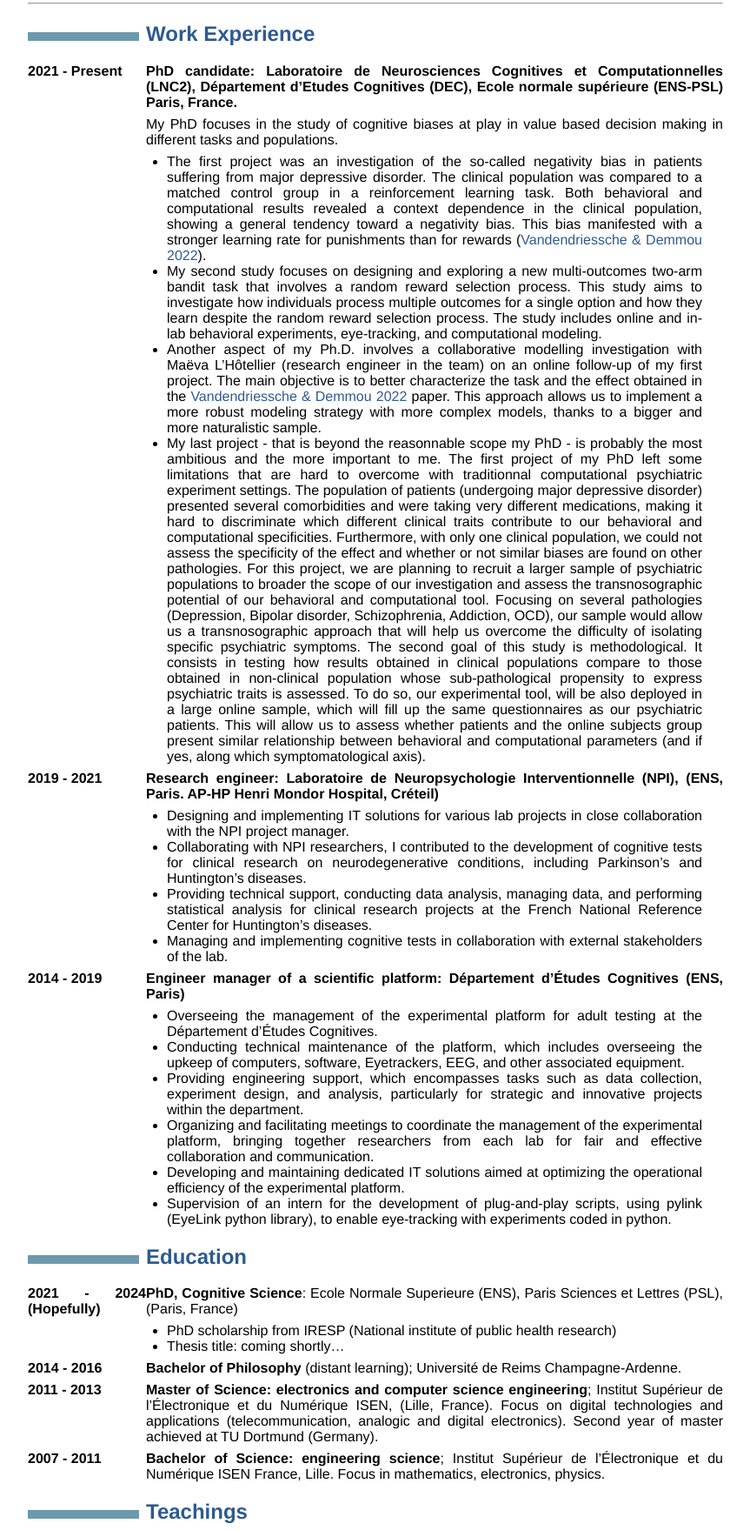
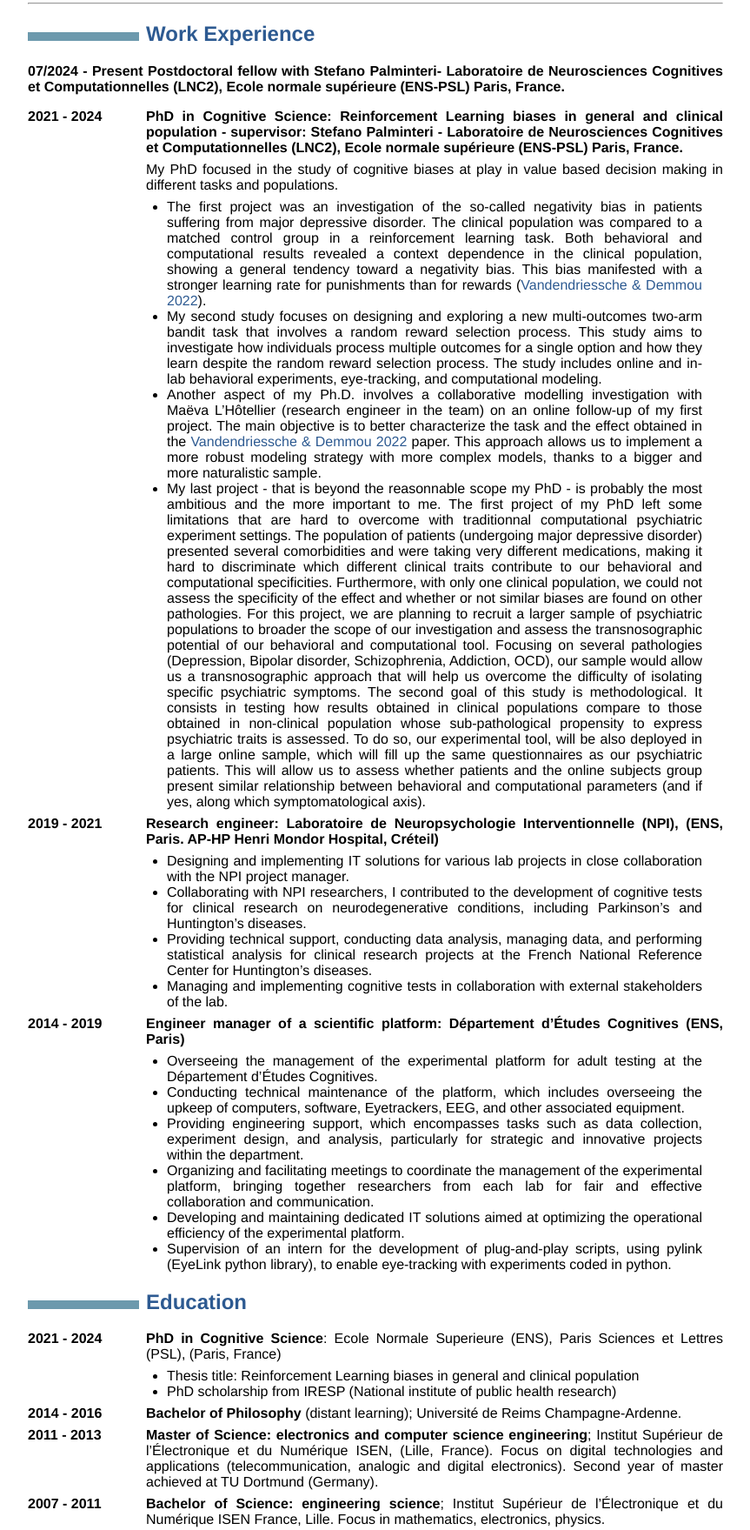
Before and after one commit to HenriVDD/henrivdd.github.io, a plain HTML site: page index.html in a window 1280 px wide. Shown: the part 377-2136 px from the top of the page at 87% size, without its empty margins (208-1071 px from the left). Drawn offline with Linux system fonts and the light colour scheme.

Commit message:
typo correction

```diff
--- a/index.html
+++ b/index.html
@@ -41,10 +41,11 @@
 </blockquote>
 <hr />
 <h2 id="work-experience">Work Experience</h2>
+<p><strong>07/2024 - Present</strong> <strong>Postdoctoral fellow with Stefano Palminteri- Laboratoire de Neurosciences Cognitives et Computationnelles (LNC2), Ecole normale supérieure (ENS-PSL) Paris, France.</strong></p>
 <dl>
-<dt><strong>2021 - Present</strong></dt>
-<dd><p><strong>PhD candidate: Laboratoire de Neurosciences Cognitives et Computationnelles (LNC2), Département d’Etudes Cognitives (DEC), Ecole normale supérieure (ENS-PSL) Paris, France.</strong></p>
-<p>My PhD focuses in the study of cognitive biases at play in value based decision making in different tasks and populations.</p>
+<dt><strong>2021 - 2024</strong></dt>
+<dd><p><strong>PhD in Cognitive Science: Reinforcement Learning biases in general and clinical population - supervisor: Stefano Palminteri - Laboratoire de Neurosciences Cognitives et Computationnelles (LNC2), Ecole normale supérieure (ENS-PSL) Paris, France.</strong></p>
+<p>My PhD focused in the study of cognitive biases at play in value based decision making in different tasks and populations.</p>
 <ul>
 <li>The first project was an investigation of the so-called negativity bias in patients suffering from major depressive disorder. The clinical population was compared to a matched control group in a reinforcement learning task. Both behavioral and computational results revealed a context dependence in the clinical population, showing a general tendency toward a negativity bias. This bias manifested with a stronger learning rate for punishments than for rewards (<a href="https://doi.org/10.1017/s0033291722001593">Vandendriessche &amp; Demmou 2022</a>).</li>
 <li>My second study focuses on designing and exploring a new multi-outcomes two-arm bandit task that involves a random reward selection process. This study aims to investigate how individuals process multiple outcomes for a single option and how they learn despite the random reward selection process. The study includes online and in-lab behavioral experiments, eye-tracking, and computational modeling.</li>
@@ -75,11 +76,11 @@
 </dl>
 <h2 id="education">Education</h2>
 <dl>
-<dt><strong>2021 - 2024</strong> (Hopefully)</dt>
-<dd><p><strong>PhD, Cognitive Science</strong>: Ecole Normale Superieure (ENS), Paris Sciences et Lettres (PSL), (Paris, France)</p>
+<dt><strong>2021 - 2024</strong></dt>
+<dd><p><strong>PhD in Cognitive Science</strong>: Ecole Normale Superieure (ENS), Paris Sciences et Lettres (PSL), (Paris, France)</p>
 <ul>
+<li>Thesis title: Reinforcement Learning biases in general and clinical population</li>
 <li>PhD scholarship from IRESP (National institute of public health research)</li>
-<li>Thesis title: coming shortly…</li>
 </ul>
 </dd>
 <dt><strong>2014 - 2016</strong></dt>
@@ -110,12 +111,12 @@
 </dl>
 <h2 id="publications">Publications</h2>
 <ul>
+<li><p><strong>Vandendriessche, H.</strong>, Demmou, A., Bavard, S., Yadak, J., Lemogne, C., Mauras, T., &amp; Palminteri, S. (2023). <a href="https://www.cambridge.org/core/journals/psychological-medicine/article/contextual-influence-of-reinforcement-learning-performance-of-depression-evidence-for-a-negativity-bias/4A99B6789148211973379AB7A8A81036#authors-details"><strong>Contextual influence of reinforcement learning performance of depression: Evidence for a negativity bias?</strong> Psychological Medicine, 1-11. doi:10.1017/S0033291722001593</a></p></li>
+<li><p>Chambon, V., Théro, H., Vidal, M., <strong>Vandendriessche, H.</strong>, Haggard, P. &amp; Palminteri S. <a href="https://doi.org/10.1038/s41562-020-0919-5"><strong>Information about action outcomes differentially affects learning from self-determined versus imposed choices.</strong></a> Nat Hum Behav 4, 1067–1079 (2020). https://doi.org/10.1038/s41562-020-0919-5</p></li>
+<li><p><strong>Vandendriessche, H.</strong>, Palminteri, S. <strong><a href="https://doi.org/10.1038/s42003-023-04544-4">Neurocognitive biases from the lab to real life</a></strong>. Commun Biol 6, 158 (2023). https://doi.org/10.1038/s42003-023-04544-4</p></li>
 <li><p>Gharbi-Meliani, A., Husson, F., <strong>Vandendriessche, H</strong>. et al. <a href="https://doi.org/10.1186/s13195-023-01357-9"><strong>Identification of high likelihood of dementia in population-based surveys using unsupervised clustering: a longitudinal analysis.</strong></a> Alz Res Therapy 15, 209 (2023). https://doi.org/10.1186/s13195-023-01357-9</p></li>
 <li><p>Marine Lunven, Karen Hernandez Dominguez, Katia Youssov, Jennifer Hamet Bagnou, Rafika Fliss, <strong>Henri Vandendriessche</strong>, Blanche Bapst, Graça Morgado, Philippe Remy, Robin Schubert, Ralf Reilmann, Monica Busse, David Craufurd, Renaud Massart, Anne Rosser, Anne-Catherine Bachoud-Lévi, <a href="https://doi.org/10.1093/braincomms/fcad043"><strong>A new approach to digitized cognitive monitoring: validity of the SelfCog in Huntington’s disease</strong></a>, Brain Communications, Volume 5, Issue 2, 2023, fcad043, https://doi.org/10.1093/braincomms/fcad043</p></li>
-<li><p><strong>Vandendriessche, H.</strong>, Palminteri, S. <strong><a href="https://doi.org/10.1038/s42003-023-04544-4">Neurocognitive biases from the lab to real life</a></strong>. Commun Biol 6, 158 (2023). https://doi.org/10.1038/s42003-023-04544-4</p></li>
 <li><p>Katia Youssov, Etienne Audureau, <strong>Henri Vandendriessche</strong>, Graca Morgado, Richard Layese, Cyril Goizet, Christophe Verny, Marie-Laure Bourhis, Anne-Catherine Bachoud-Lévi, <a href="https://www.sciencedirect.com/science/article/pii/S1353802022002802"><strong>The burden of Huntington’s disease: A prospective longitudinal study of patient/caregiver pairs</strong></a>, Parkinsonism &amp; Related Disorders, Volume 103, 2022, Pages 77-84, ISSN 1353-8020, https://doi.org/10.1016/j.parkreldis.2022.08.023.</p></li>
-<li><p><strong>Vandendriessche, H.</strong>, Demmou, A., Bavard, S., Yadak, J., Lemogne, C., Mauras, T., &amp; Palminteri, S. (2022). <a href="https://www.cambridge.org/core/journals/psychological-medicine/article/contextual-influence-of-reinforcement-learning-performance-of-depression-evidence-for-a-negativity-bias/4A99B6789148211973379AB7A8A81036#authors-details"><strong>Contextual influence of reinforcement learning performance of depression: Evidence for a negativity bias?</strong> Psychological Medicine, 1-11. doi:10.1017/S0033291722001593</a></p></li>
-<li><p>Chambon, V., Théro, H., Vidal, M., <strong>Vandendriessche, H.</strong>, Haggard, P. &amp; Palminteri S. <a href="https://doi.org/10.1038/s41562-020-0919-5"><strong>Information about action outcomes differentially affects learning from self-determined versus imposed choices.</strong></a> Nat Hum Behav 4, 1067–1079 (2020). https://doi.org/10.1038/s41562-020-0919-5</p></li>
 </ul>
 <h2 id="poster">Poster</h2>
 <dl>
```
Also changed, not shown: 1 other file.
